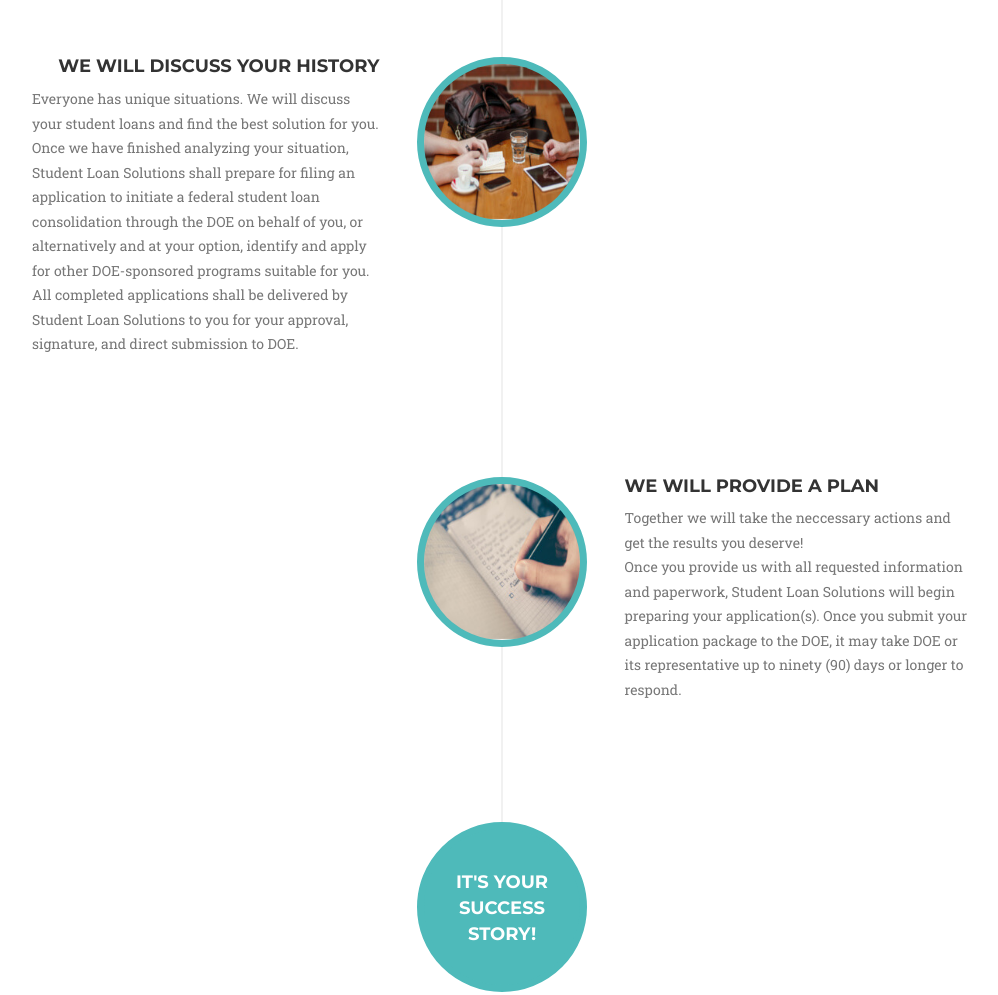
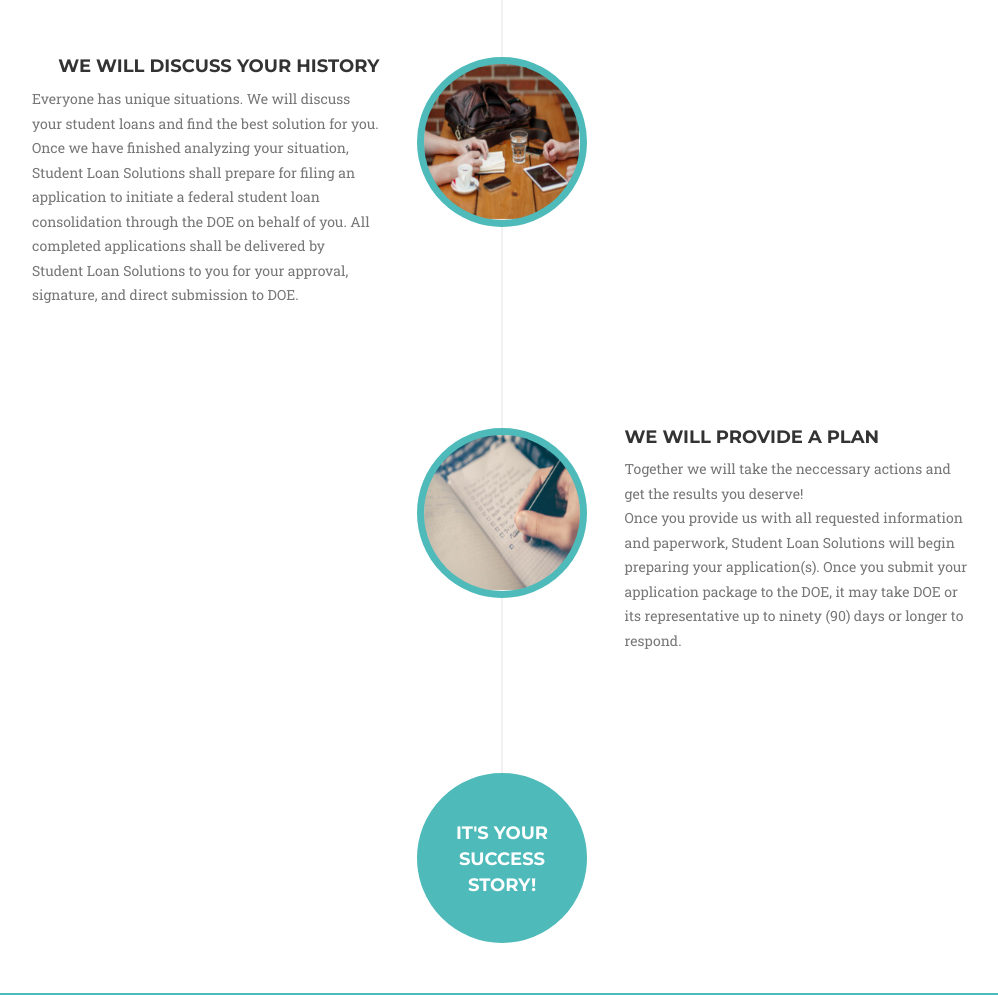
Before and after one commit to StudentLoanSolutions/studentloansolutions.github.io, a website: page index.html in a window 1280 px wide. Shown: the part 2420-3415 px from the top of the page, without its empty margins (138-1136 px from the left). Drawn offline with nearby package versions, Linux system fonts and the light colour scheme; a web font is replaced by a local one.

Commit message:
Update index.html
removed portion of a sentence

```diff
--- a/index.html
+++ b/index.html
@@ -287,7 +287,7 @@
                                 <div class="timeline-body">
                                     <p class="text-muted center-text">Everyone has unique situations. We will discuss your student loans and find
                                     the best solution for you.</p>
-                                    <p class="text-muted center-text">Once we have finished analyzing your situation, Student Loan Solutions shall prepare for filing an application to initiate a federal student loan consolidation through the DOE on behalf of you, or alternatively and at your option, identify and apply for other DOE-sponsored programs suitable for you. All completed applications shall be delivered by Student Loan Solutions to you for your approval, signature, and direct submission to DOE.</p>
+                                    <p class="text-muted center-text">Once we have finished analyzing your situation, Student Loan Solutions shall prepare for filing an application to initiate a federal student loan consolidation through the DOE on behalf of you. All completed applications shall be delivered by Student Loan Solutions to you for your approval, signature, and direct submission to DOE.</p>
                                 </div>
                             </div>
                         </li>
```
